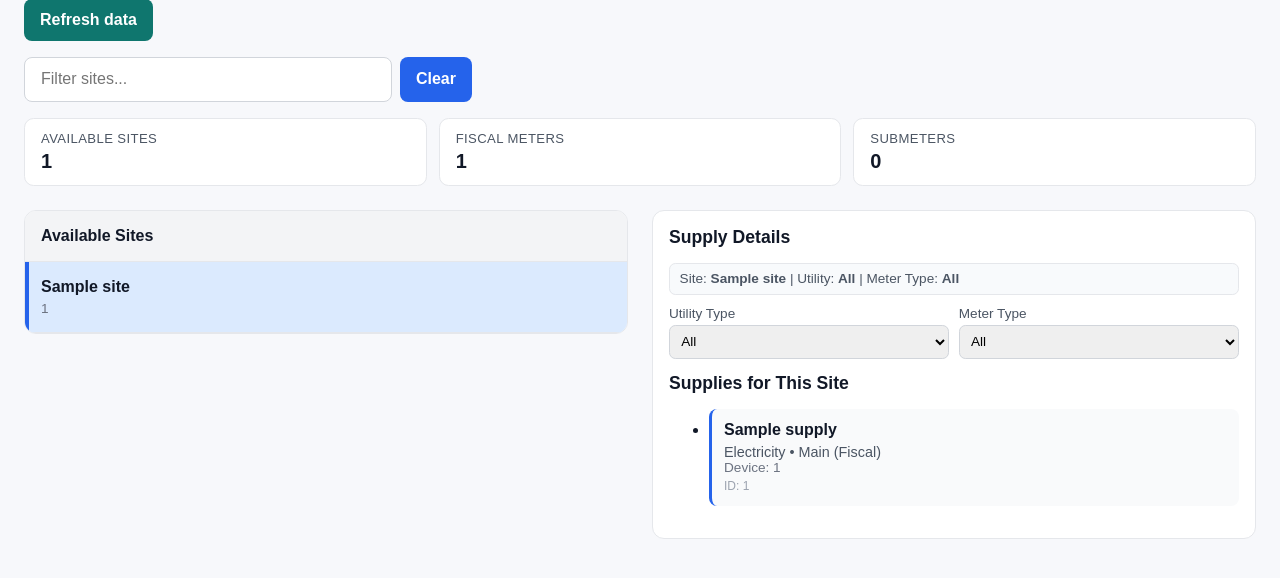
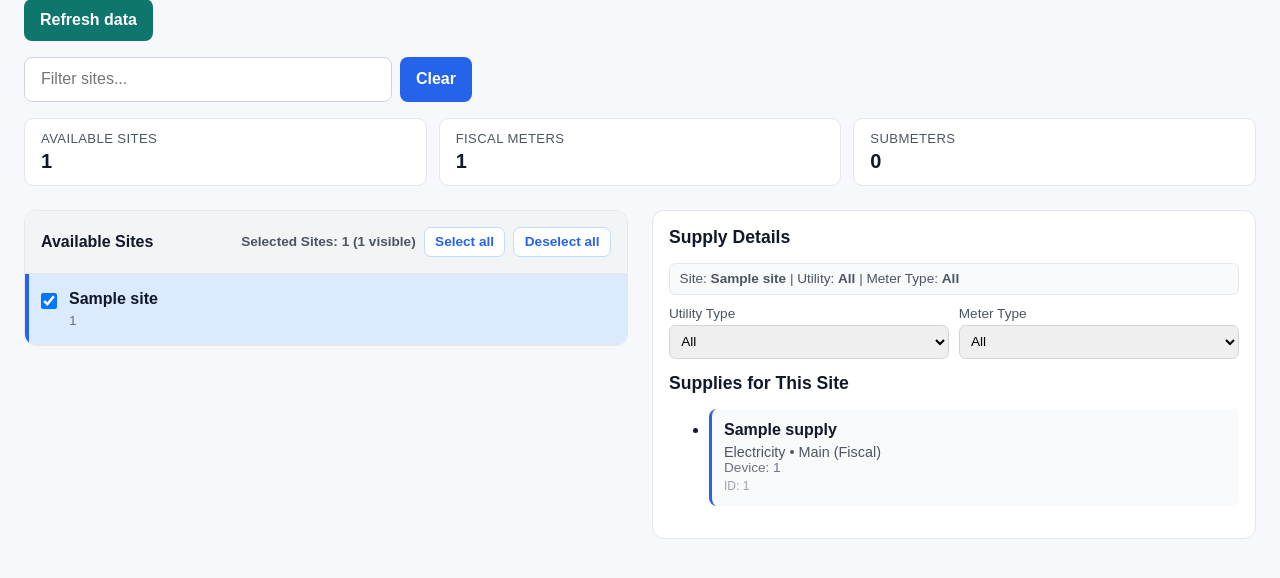
Before and after one commit to tuncnoyan/enerlytix, a Django app: page / in a window 1280 px wide. Shown: the part 126-704 px from the top of the page. Run offline with Django 5.2, Linux system fonts and the light colour scheme; tables that the repository leaves empty hold one stand-in row (values such as "Sample post").

Commit message:
select deselct added - filters improved

```diff
--- a/django_app/sitesync/views.py
+++ b/django_app/sitesync/views.py
@@ -4,7 +4,7 @@ Views for the sitesync app.
 
 import logging
 
-from django.db.models import Q
+from django.db.models import Count, Q
 from django.http import JsonResponse
 from django.shortcuts import render, redirect
 from django.urls import reverse
@@ -21,7 +21,58 @@ logger = logging.getLogger(__name__)
 
 def site_list_view(request):
     query = request.GET.get('q', '').strip()
-    all_sites_qs = Site.objects.all()
+    all_sites_qs = Site.objects.annotate(
+        fiscal_meter_count=Count(
+            'supplies',
+            filter=Q(supplies__parent_account_id__isnull=True) | Q(supplies__parent_account_id=''),
+            distinct=True,
+        ),
+        submeter_count=Count(
+            'supplies',
+            filter=~(Q(supplies__parent_account_id__isnull=True) | Q(supplies__parent_account_id='')),
+            distinct=True,
+        ),
+        electricity_fiscal_count=Count(
+            'supplies',
+            filter=(Q(supplies__utility_type='electricity') & (Q(supplies__parent_account_id__isnull=True) | Q(supplies__parent_account_id=''))),
+            distinct=True,
+        ),
+        electricity_submeter_count=Count(
+            'supplies',
+            filter=(Q(supplies__utility_type='electricity') & ~(Q(supplies__parent_account_id__isnull=True) | Q(supplies__parent_account_id=''))),
+            distinct=True,
+        ),
+        gas_fiscal_count=Count(
+            'supplies',
+            filter=(Q(supplies__utility_type='gas') & (Q(supplies__parent_account_id__isnull=True) | Q(supplies__parent_account_id=''))),
+            distinct=True,
+        ),
+        gas_submeter_count=Count(
+            'supplies',
+            filter=(Q(supplies__utility_type='gas') & ~(Q(supplies__parent_account_id__isnull=True) | Q(supplies__parent_account_id=''))),
+            distinct=True,
+        ),
+        water_fiscal_count=Count(
+            'supplies',
+            filter=(Q(supplies__utility_type='water') & (Q(supplies__parent_account_id__isnull=True) | Q(supplies__parent_account_id=''))),
+            distinct=True,
+        ),
+        water_submeter_count=Count(
+            'supplies',
+            filter=(Q(supplies__utility_type='water') & ~(Q(supplies__parent_account_id__isnull=True) | Q(supplies__parent_account_id=''))),
+            distinct=True,
+        ),
+        other_fiscal_count=Count(
+            'supplies',
+            filter=(Q(supplies__utility_type='other') & (Q(supplies__parent_account_id__isnull=True) | Q(supplies__parent_account_id=''))),
+            distinct=True,
+        ),
+        other_submeter_count=Count(
+            'supplies',
+            filter=(Q(supplies__utility_type='other') & ~(Q(supplies__parent_account_id__isnull=True) | Q(supplies__parent_account_id=''))),
+            distinct=True,
+        ),
+    )
     all_supplies_qs = Supply.objects.all()
     site_count = all_sites_qs.count()
     fiscal_meter_count = all_supplies_qs.filter(
@@ -31,7 +82,7 @@ def site_list_view(request):
         Q(parent_account_id__isnull=True) | Q(parent_account_id='')
     ).count()
 
-    sites = Site.objects.prefetch_related('supplies').order_by('name')
+    sites = all_sites_qs.prefetch_related('supplies').order_by('name')
     if query:
         logger.info("Filtering sites by query: %s", query)
         sites = sites.filter(
@@ -53,6 +104,21 @@ def site_list_view(request):
 def supply_list_view(request):
     """Display supplies for a selected site."""
     site_id = request.GET.get('site_id')
+    raw_site_ids = request.GET.getlist('site_ids')
+    if len(raw_site_ids) == 1 and ',' in raw_site_ids[0]:
+        raw_site_ids = [value.strip() for value in raw_site_ids[0].split(',')]
+
+    if not raw_site_ids and site_id:
+        raw_site_ids = [str(site_id)]
+
+    selected_site_ids = []
+    for raw_value in raw_site_ids:
+        try:
+            selected_site_ids.append(int(raw_value))
+        except (TypeError, ValueError):
+            continue
+
+    selected_site_ids = list(dict.fromkeys(selected_site_ids))
     utility_type = (request.GET.get('utility_type') or 'all').strip().lower()
     meter_type = (request.GET.get('meter_type') or 'all').strip().lower()
     supplies = []
@@ -76,15 +142,17 @@ def supply_list_view(request):
         'sub': 'Submeter',
     }
 
-    if site_id:
+    if selected_site_ids:
         try:
-            selected_site_id = int(site_id)
-            selected_site_count = 1
+            selected_site_count = len(selected_site_ids)
 
-            selected_site = Site.objects.filter(id=selected_site_id).first()
-            selected_site_name = selected_site.name if selected_site else str(site_id)
+            selected_sites = list(Site.objects.filter(id__in=selected_site_ids).order_by('name'))
+            if selected_site_count == 1 and selected_sites:
+                selected_site_name = selected_sites[0].name
+            else:
+                selected_site_name = f"{selected_site_count} sites selected"
 
-            site_supplies = Supply.objects.filter(site_id=selected_site_id)
+            site_supplies = Supply.objects.filter(site_id__in=selected_site_ids)
             filtered_supplies = site_supplies
 
             if utility_type in {'electricity', 'gas', 'water', 'other'}:
@@ -100,7 +168,7 @@ def supply_list_view(request):
                 )
 
             supplies = filtered_supplies.order_by('name')
-            logger.info("Loaded supplies for site_id=%s", site_id)
+            logger.info("Loaded supplies for site_ids=%s", selected_site_ids)
 
             filtered_fiscal_count = supplies.filter(
                 Q(parent_account_id__isnull=True) | Q(parent_account_id='')
@@ -159,7 +227,7 @@ def supply_list_view(request):
             ]
             orphan_submeters.sort(key=lambda item: (item.name or '').lower())
         except (ValueError, TypeError):
-            logger.warning("Invalid site_id provided to supply_list_view: %s", site_id)
+            logger.warning("Invalid site ids provided to supply_list_view: %s", raw_site_ids)
             supplies = []
 
     return render(request, 'sitesync/supply_list.html', {
--- a/django_app/static/sitesync/js/site_search.js
+++ b/django_app/static/sitesync/js/site_search.js
@@ -15,6 +15,10 @@ document.addEventListener('DOMContentLoaded', () => {
             const visible = !query || text.includes(query);
             item.style.display = visible ? '' : 'none';
         });
+
+        if (typeof updateTopStatsFromCheckedSites === 'function') {
+            updateTopStatsFromCheckedSites();
+        }
     };
 
     searchInput.addEventListener('input', filterSites);
--- a/django_app/static/sitesync/js/site_selection.js
+++ b/django_app/static/sitesync/js/site_selection.js
@@ -22,7 +22,14 @@ function selectSite(siteId, event) {
     siteItems.forEach(item => {
         item.classList.remove('selected');
     });
-    event.target.closest('.site-item').classList.add('selected');
+    const siteItem = event.target.closest('.site-item');
+    siteItem.classList.add('selected');
+
+    const checkbox = siteItem.querySelector('.site-selector');
+    if (checkbox) {
+        checkbox.checked = true;
+    }
+    updateTopStatsFromCheckedSites();
 
     // Load supplies for the selected site
     selectedSiteId = siteId;
@@ -41,8 +48,14 @@ function loadSupplies(siteId) {
     // Show loading state
     supplyPanel.innerHTML = '<h3>Supply Details</h3><div class="empty-state"><p>Loading supplies...</p></div>';
 
+    const checkedSiteIds = getCheckedSiteIds();
+    if (!checkedSiteIds.length) {
+        renderNoSelectedSites();
+        return;
+    }
+
     const query = new URLSearchParams({
-        site_id: String(siteId),
+        site_ids: checkedSiteIds.join(','),
         utility_type: currentSupplyFilters.utilityType,
         meter_type: currentSupplyFilters.meterType,
     });
@@ -58,7 +71,7 @@ function loadSupplies(siteId) {
         .then(html => {
             // Replace panel content with fetched HTML
             supplyPanel.innerHTML = '<h3>Supply Details</h3>' + html;
-            syncTopStatsWithSelection();
+            updateTopStatsFromCheckedSites();
         })
         .catch(error => {
             console.error('Error loading supplies:', error);
@@ -75,43 +88,166 @@ function applySupplyFilters() {
     currentSupplyFilters.utilityType = utilitySelect ? utilitySelect.value : 'all';
     currentSupplyFilters.meterType = meterSelect ? meterSelect.value : 'all';
 
-    if (selectedSiteId) {
-        loadSupplies(selectedSiteId);
-    }
+    updateTopStatsFromCheckedSites();
+    loadSupplies(selectedSiteId);
 }
 
-function syncTopStatsWithSelection() {
+function getCheckedSiteIds() {
     "use strict";
 
-    const statsPayload = document.getElementById('supply-filter-stats');
+    return Array.from(document.querySelectorAll('.site-selector:checked'))
+        .map((checkbox) => {
+            const parent = checkbox.closest('.site-item');
+            return parent ? parent.dataset.siteId : null;
+        })
+        .filter(Boolean);
+}
+
+function renderNoSelectedSites() {
+    "use strict";
+
+    const supplyPanel = document.getElementById('supply-panel');
+    if (!supplyPanel) {
+        return;
+    }
+    supplyPanel.innerHTML = '<h3>Supply Details</h3><div class="empty-state"><p>Select one or more sites to view supplies.</p></div>';
+}
+
+function getCountForSiteItem(siteItem) {
+    "use strict";
+
+    const utilityType = currentSupplyFilters.utilityType;
+    const meterType = currentSupplyFilters.meterType;
+
+    const totalFiscal = Number(siteItem.dataset.fiscalTotal || 0);
+    const totalSubmeter = Number(siteItem.dataset.submeterTotal || 0);
+
+    let fiscalCount = totalFiscal;
+    let submeterCount = totalSubmeter;
+
+    if (utilityType !== 'all') {
+        fiscalCount = Number(siteItem.dataset['fiscal' + capitalizeFilterValue(utilityType)] || 0);
+        submeterCount = Number(siteItem.dataset['submeter' + capitalizeFilterValue(utilityType)] || 0);
+    }
+
+    if (meterType === 'fiscal') {
+        submeterCount = 0;
+    } else if (meterType === 'sub') {
+        fiscalCount = 0;
+    }
+
+    return {
+        siteCount: Number(siteItem.dataset.siteCount || 1),
+        fiscalCount,
+        submeterCount,
+    };
+}
+
+function capitalizeFilterValue(value) {
+    "use strict";
+
+    return value.charAt(0).toUpperCase() + value.slice(1);
+}
+
+function updateTopStatsFromCheckedSites() {
+    "use strict";
+
     const siteCountNode = document.getElementById('stats-site-count');
     const fiscalCountNode = document.getElementById('stats-fiscal-count');
     const submeterCountNode = document.getElementById('stats-submeter-count');
+    const selectedSitesCountNode = document.getElementById('selected-sites-count');
+    const checkedSiteItems = Array.from(document.querySelectorAll('.site-selector:checked'))
+        .map((checkbox) => checkbox.closest('.site-item'))
+        .filter(Boolean);
+    const visibleCheckedSiteItems = checkedSiteItems.filter((siteItem) => siteItem.style.display !== 'none');
 
     if (!siteCountNode || !fiscalCountNode || !submeterCountNode) {
         return;
     }
 
-    if (!statsPayload) {
+    if (selectedSitesCountNode) {
+        selectedSitesCountNode.textContent = 'Selected Sites: '
+            + String(checkedSiteItems.length)
+            + ' (' + String(visibleCheckedSiteItems.length) + ' visible)';
+    }
+
+    if (!checkedSiteItems.length) {
         siteCountNode.textContent = siteCountNode.dataset.default || siteCountNode.textContent;
         fiscalCountNode.textContent = fiscalCountNode.dataset.default || fiscalCountNode.textContent;
         submeterCountNode.textContent = submeterCountNode.dataset.default || submeterCountNode.textContent;
         return;
     }
 
-    siteCountNode.textContent = statsPayload.dataset.siteCount || '0';
-    fiscalCountNode.textContent = statsPayload.dataset.fiscalCount || '0';
-    submeterCountNode.textContent = statsPayload.dataset.submeterCount || '0';
+    const totals = checkedSiteItems.reduce((accumulator, siteItem) => {
+        const counts = getCountForSiteItem(siteItem);
+        accumulator.siteCount += counts.siteCount;
+        accumulator.fiscalCount += counts.fiscalCount;
+        accumulator.submeterCount += counts.submeterCount;
+        return accumulator;
+    }, {
+        siteCount: 0,
+        fiscalCount: 0,
+        submeterCount: 0,
+    });
+
+    siteCountNode.textContent = String(totals.siteCount);
+    fiscalCountNode.textContent = String(totals.fiscalCount);
+    submeterCountNode.textContent = String(totals.submeterCount);
+}
+
+function toggleSiteSelection(event) {
+    "use strict";
+
+    if (event && event.target) {
+        event.stopPropagation();
+    }
+    updateTopStatsFromCheckedSites();
+    loadSupplies(selectedSiteId);
+}
+
+function selectAllSites() {
+    "use strict";
+
+    const siteItems = Array.from(document.querySelectorAll('.site-item'));
+    siteItems.forEach((siteItem) => {
+        if (siteItem.style.display === 'none') {
+            return;
+        }
+        const checkbox = siteItem.querySelector('.site-selector');
+        if (checkbox) {
+            checkbox.checked = true;
+        }
+    });
+    updateTopStatsFromCheckedSites();
+    loadSupplies(selectedSiteId);
+}
+
+function deselectAllSites() {
+    "use strict";
+
+    document.querySelectorAll('.site-selector:checked').forEach((checkbox) => {
+        checkbox.checked = false;
+    });
+    document.querySelectorAll('.site-item.selected').forEach((item) => {
+        item.classList.remove('selected');
+    });
+    updateTopStatsFromCheckedSites();
+    loadSupplies(selectedSiteId);
 }
 
 // Auto-select first site on page load if available
 document.addEventListener('DOMContentLoaded', function() {
     "use strict";
     const firstSite = document.querySelector('.site-item');
+    updateTopStatsFromCheckedSites();
     if (firstSite) {
         // Simulate click on first site
         const siteId = firstSite.getAttribute('data-site-id');
         firstSite.classList.add('selected');
+        const checkbox = firstSite.querySelector('.site-selector');
+        if (checkbox) {
+            checkbox.checked = true;
+        }
         if (siteId) {
             selectedSiteId = siteId;
             loadSupplies(siteId);
--- a/django_app/templates/sitesync/site_list.html
+++ b/django_app/templates/sitesync/site_list.html
@@ -112,6 +112,36 @@
             border-bottom: 1px solid #e5e7eb;
             font-weight: 600;
         }
+        .site-list-controls {
+            display: flex;
+            justify-content: space-between;
+            align-items: center;
+            gap: 0.75rem;
+            flex-wrap: wrap;
+        }
+        .site-list-actions {
+            display: flex;
+            gap: 0.5rem;
+            align-items: center;
+        }
+        .site-selection-count {
+            font-size: 0.85rem;
+            color: #4b5563;
+            white-space: nowrap;
+        }
+        .site-list-actions button {
+            background: white;
+            color: #2563eb;
+            border: 1px solid #bfdbfe;
+            border-radius: 0.45rem;
+            padding: 0.4rem 0.65rem;
+            cursor: pointer;
+            font-size: 0.85rem;
+            font-weight: 600;
+        }
+        .site-list-actions button:hover {
+            background: #eff6ff;
+        }
         .site-items {
             max-height: 70vh;
             overflow-y: auto;
@@ -124,6 +154,9 @@
             border-bottom: 1px solid #e5e7eb;
             cursor: pointer;
             transition: background-color 0.2s;
+            display: flex;
+            gap: 0.75rem;
+            align-items: flex-start;
         }
         .site-item:hover {
             background-color: #f9fafb;
@@ -140,6 +173,15 @@
         .site-item-id {
             font-size: 0.85rem;
             color: #6b7280;
+        }
+        .site-item-checkbox {
+            margin-top: 0.15rem;
+            width: 1rem;
+            height: 1rem;
+            flex: 0 0 auto;
+        }
+        .site-item-content {
+            min-width: 0;
         }
         .supply-column {
             display: flex;
@@ -283,12 +325,43 @@
         <div class="site-column">
             {% if sites %}
                 <div class="site-list">
-                    <div class="site-list-header">Available Sites</div>
+                    <div class="site-list-header">
+                        <div class="site-list-controls">
+                            <span>Available Sites</span>
+                            <div class="site-list-actions">
+                                <span class="site-selection-count" id="selected-sites-count">Selected Sites: 0</span>
+                                <button type="button" onclick="selectAllSites()">Select all</button>
+                                <button type="button" onclick="deselectAllSites()">Deselect all</button>
+                            </div>
+                        </div>
+                    </div>
                     <ul class="site-items" id="site-items">
                         {% for site in sites %}
-                            <li class="site-item" data-site-id="{{ site.id }}" onclick="selectSite({{ site.id }}, event)">
-                                <div class="site-item-name">{{ site.name }}</div>
-                                <div class="site-item-id">{{ site.external_id }}</div>
+                            <li class="site-item"
+                                data-site-id="{{ site.id }}"
+                                data-site-count="1"
+                                data-fiscal-total="{{ site.fiscal_meter_count }}"
+                                data-submeter-total="{{ site.submeter_count }}"
+                                data-fiscal-electricity="{{ site.electricity_fiscal_count }}"
+                                data-submeter-electricity="{{ site.electricity_submeter_count }}"
+                                data-fiscal-gas="{{ site.gas_fiscal_count }}"
+                                data-submeter-gas="{{ site.gas_submeter_count }}"
+                                data-fiscal-water="{{ site.water_fiscal_count }}"
+                                data-submeter-water="{{ site.water_submeter_count }}"
+                                data-fiscal-other="{{ site.other_fiscal_count }}"
+                                data-submeter-other="{{ site.other_submeter_count }}"
+                                onclick="selectSite({{ site.id }}, event)">
+                                <input
+                                    class="site-item-checkbox site-selector"
+                                    type="checkbox"
+                                    aria-label="Select {{ site.name }}"
+                                    onclick="event.stopPropagation()"
+                                    onchange="toggleSiteSelection(event)"
+                                />
+                                <div class="site-item-content">
+                                    <div class="site-item-name">{{ site.name }}</div>
+                                    <div class="site-item-id">{{ site.external_id }}</div>
+                                </div>
                             </li>
                         {% endfor %}
                     </ul>
--- a/django_app/templates/sitesync/supply_list.html
+++ b/django_app/templates/sitesync/supply_list.html
@@ -6,7 +6,7 @@
      data-utility-label="{{ selected_utility_label|default:'All' }}"
      data-meter-label="{{ selected_meter_label|default:'All' }}"></div>
 
-{% if site_id %}
+{% if selected_site_count %}
     <div class="supply-list" style="margin-bottom: 0.65rem;">
         <div style="font-size: 0.85rem; color: #4b5563; background: #f8fafc; border: 1px solid #e5e7eb; border-radius: 0.4rem; padding: 0.45rem 0.6rem;">
             Site: <strong>{{ selected_site_name }}</strong>
```
Also changed, not shown: django_app/sitesync/tests/test_supply_list_view.py (+11 -0 lines), django_app/sitesync/tests/test_views.py (+12 -0 lines).
